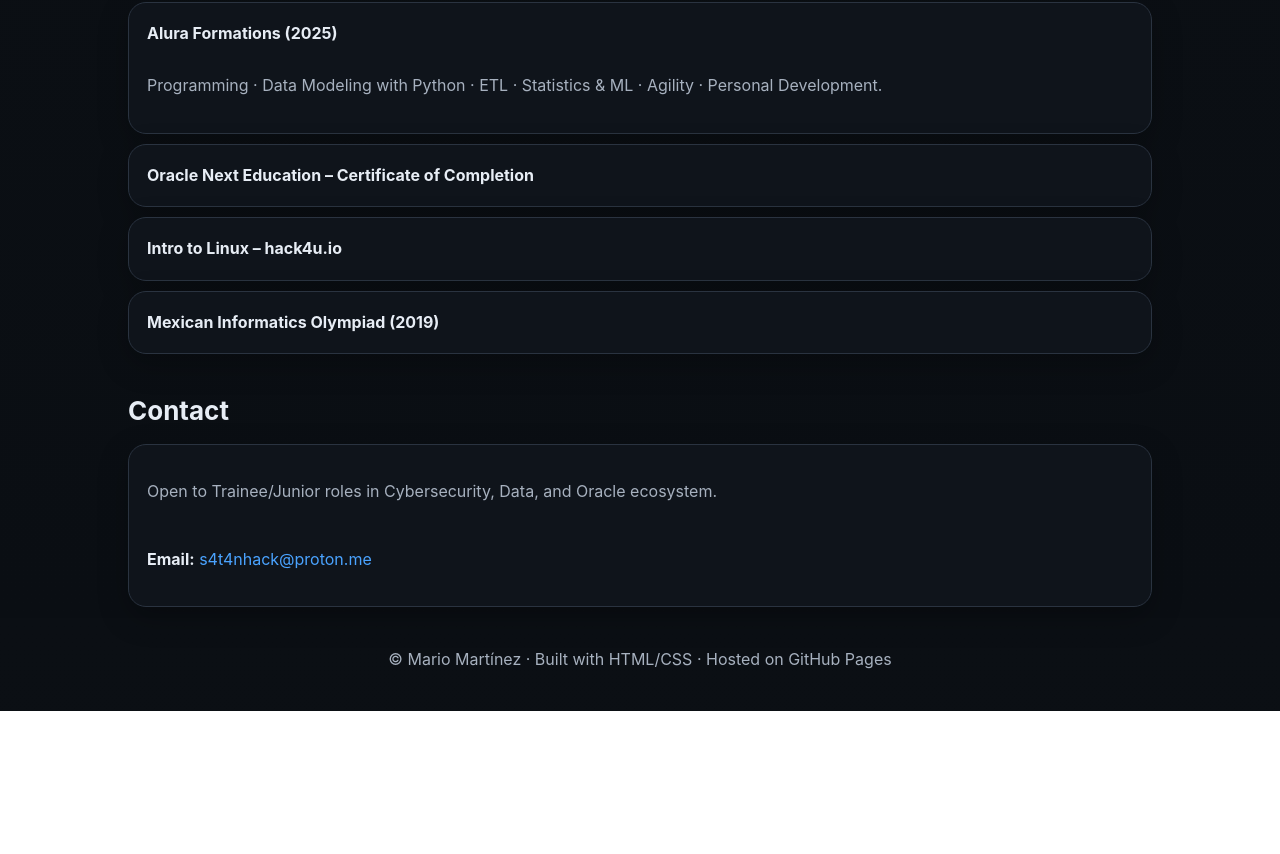
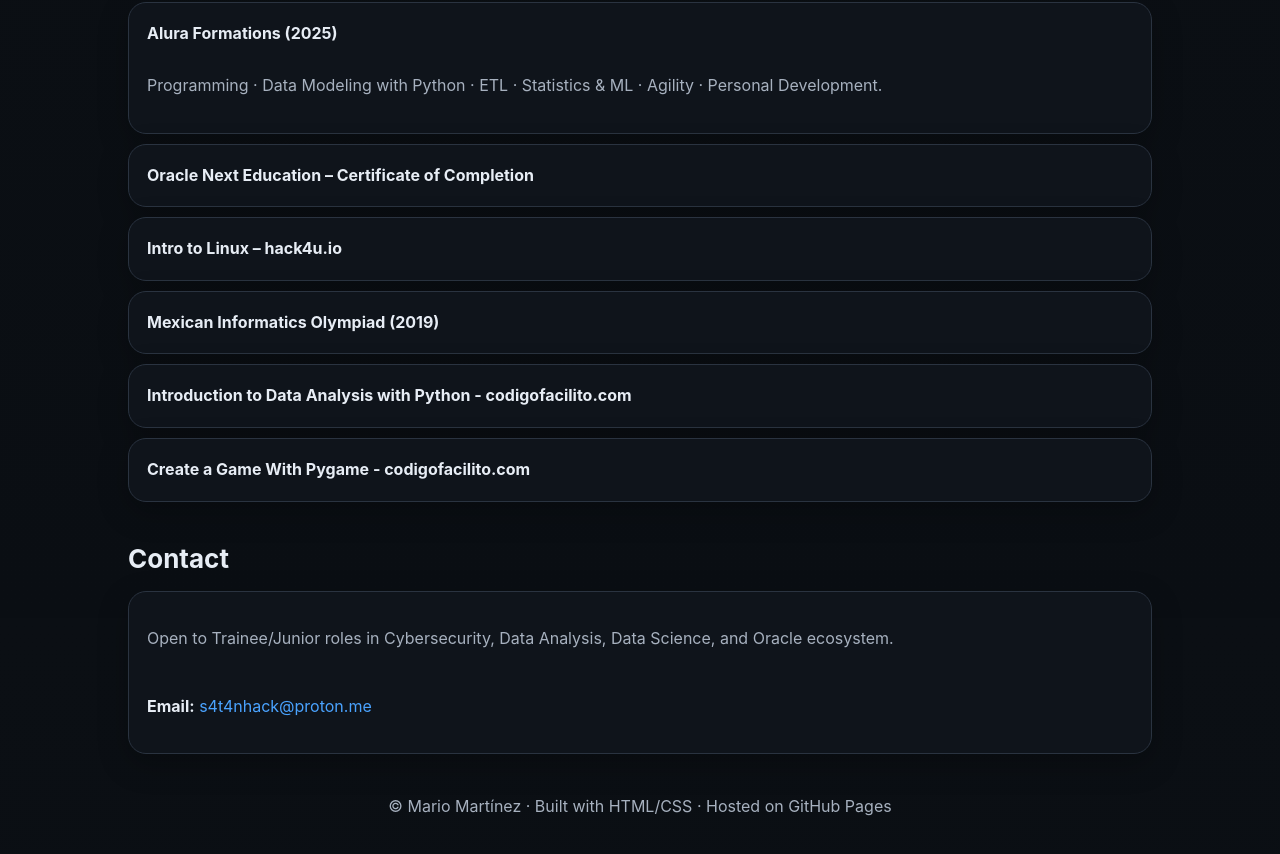
Before and after one commit to Diablo999-hub/Diablo999-hub.github.io, a plain HTML site: page index.html in a window 1280 px wide. Shown: the part 1782-2636 px from the top of the page. Before the commit the page ends 2493 px from the top, so only its background shows below. Drawn offline with Linux system fonts and the light colour scheme.

Commit message:
Update contact section with additional roles and courses
Added new courses related to Data Analysis and Pygame.

```diff
--- a/index.html
+++ b/index.html
@@ -167,13 +167,19 @@
         <div class="card">
           <b>Mexican Informatics Olympiad (2019)</b>
         </div>
+        <div class="card">
+          <b>Introduction to Data Analysis with Python - codigofacilito.com</b>
+        </div>
+        <div class="card">
+          <b>Create a Game With Pygame - codigofacilito.com</b>
+        </div>
       </div>
     </section>
 
     <section id="contact">
       <h2 data-reveal="fade">Contact</h2>
       <div class="card">
-        <p class="muted">Open to Trainee/Junior roles in Cybersecurity, Data, and Oracle ecosystem.</p>
+        <p class="muted">Open to Trainee/Junior roles in Cybersecurity, Data Analysis, Data Science, and Oracle ecosystem.</p>
         <p><b>Email:</b> <a href="mailto:s4t4nhack@proton.me">s4t4nhack@proton.me</a></p>
       </div>
     </section>
```
